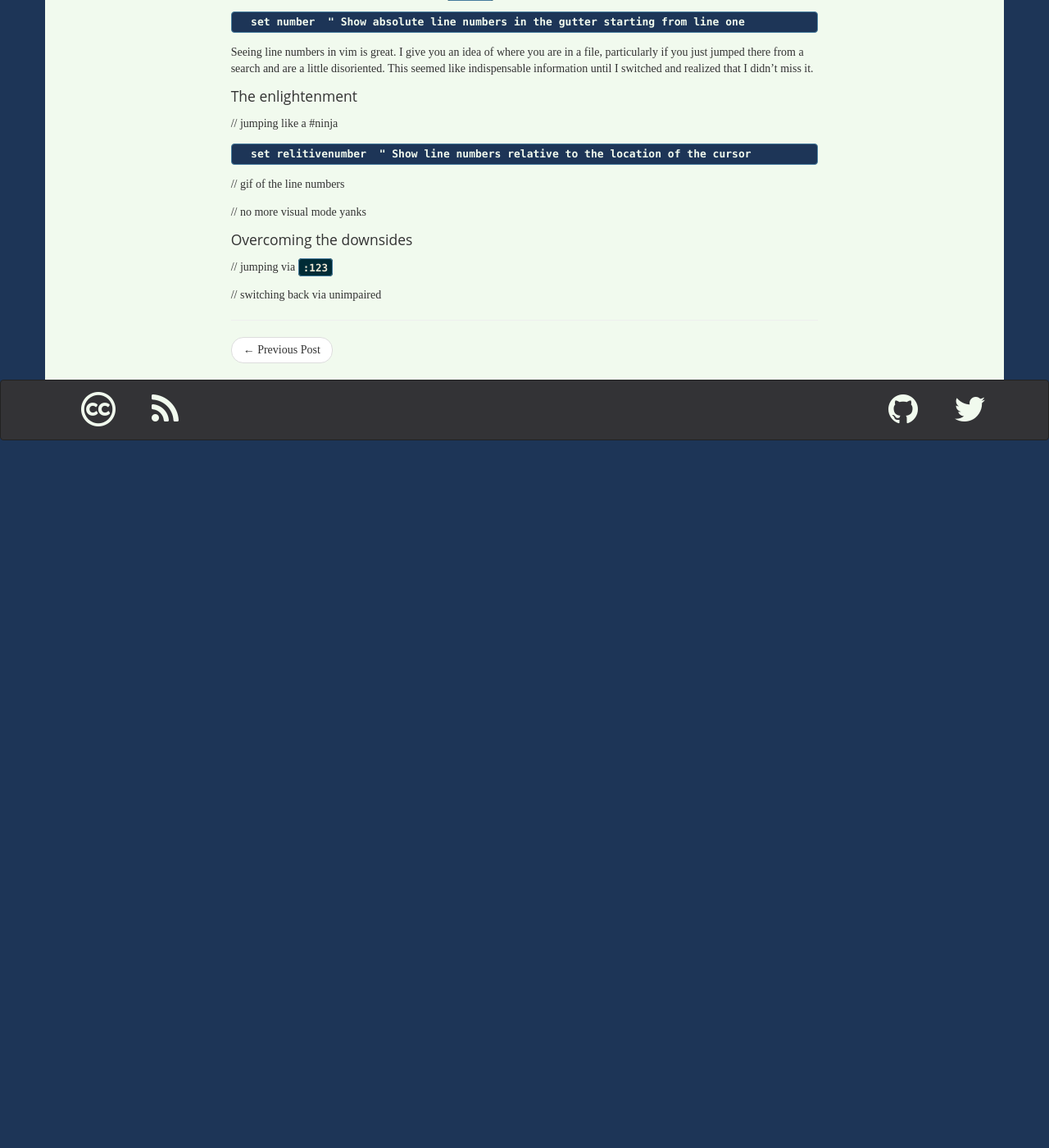
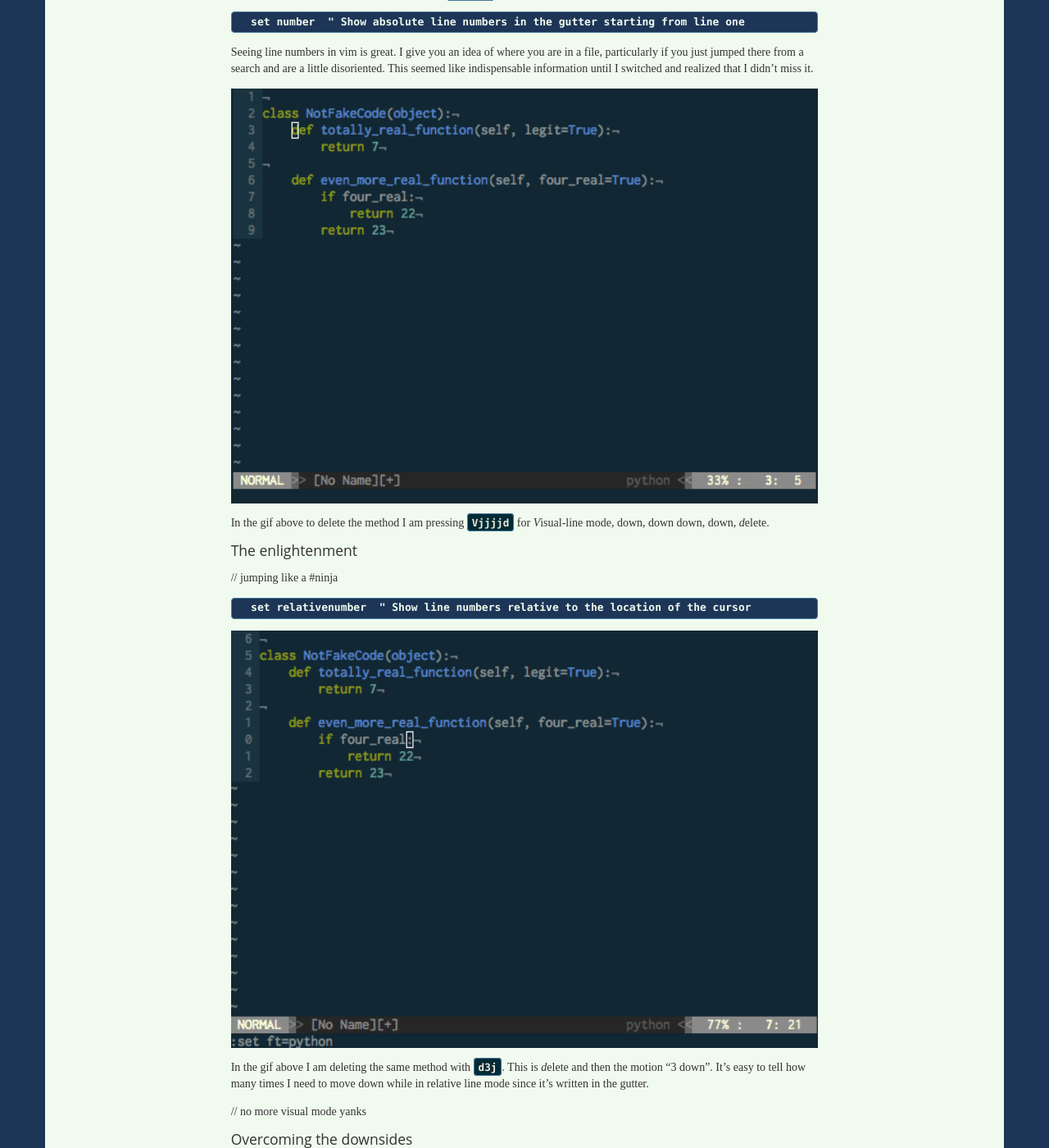
Before and after one commit to hockeybuggy/hockeybuggy.com, a Jekyll site: the page built from _posts/2016-08-26-main_5VdbYb5a.md, in a window 1280 px wide and 1400 px high, scrolled down 429 px. Shown: the whole window at 82% size. Built offline with Jekyll 4.4.1, drawn with Linux system fonts in a browser that asks for light colours; before the commit the page ends 966 px from its top, so only the background shows below that.

Commit message:
Add some sweet sweet gifs.

````diff
--- a/_posts/2016-08-26-main_5VdbYb5a.md
+++ b/_posts/2016-08-26-main_5VdbYb5a.md
@@ -23,14 +23,24 @@ file, particularly if you just jumped there from a search and are a little
 disoriented. This seemed like indispensable information until I switched and
 realized that I didn't miss it.
 
+![Absolute line numbers](/static/img/relative_line_numbers_absolute.gif)
+
+In the gif above to delete the method I am pressing `Vjjjjd` for
+*V*isual-line mode, down, down down, down, *d*elete.
+
 ## The enlightenment
 
 // jumping like a #ninja
 
 ``` VimL
-  set relitivenumber  " Show line numbers relative to the location of the cursor
+  set relativenumber  " Show line numbers relative to the location of the cursor
 ```
-// gif of the line numbers
+
+![Relative line numbers](/static/img/relative_line_numbers_relative.gif)
+
+In the gif above I am deleting the same method with `d3j`. This is *d*elete and
+then the motion "3 down". It's easy to tell how many times I need to move down
+while in relative line mode since it's written in the gutter.
 
 // no more visual mode yanks
 
````
Also changed, not shown: _posts/2014-09-22-misc_7VBiYkyD.md (line endings or trailing spaces), static/img/relative_line_numbers_absolute.gif (added), static/img/relative_line_numbers_relative.gif (added).
